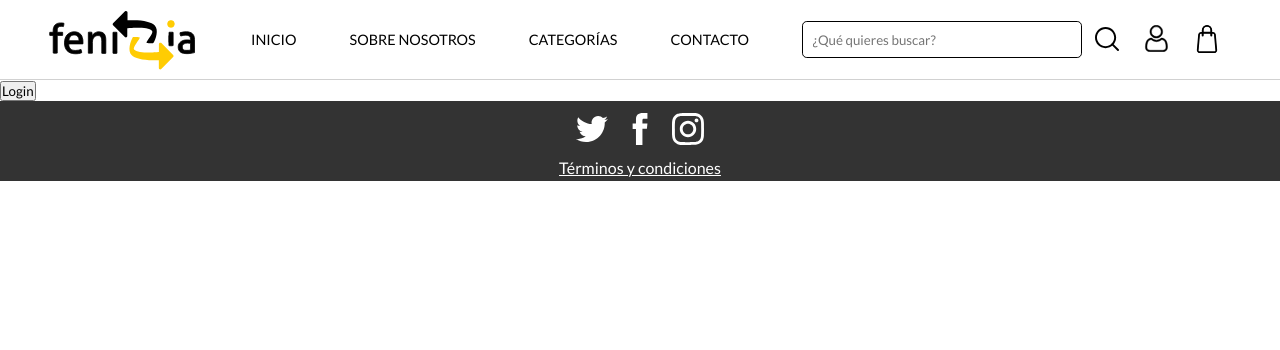
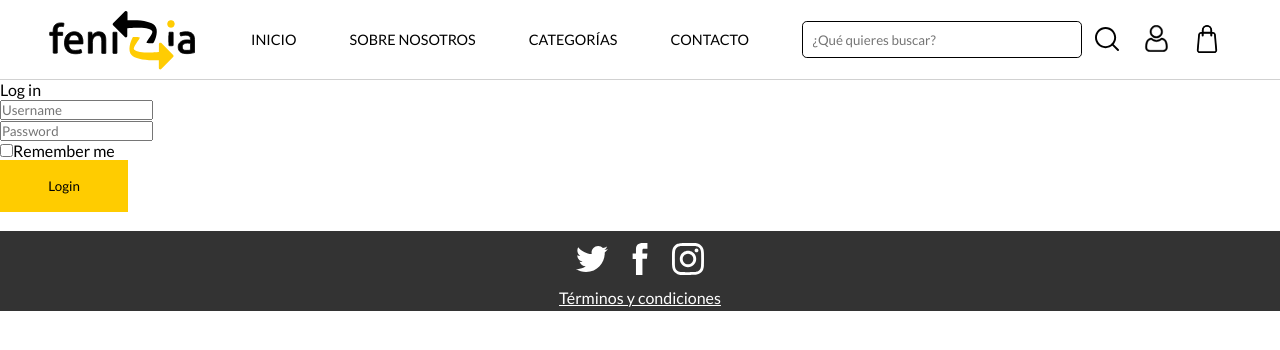
Before and after one commit to simonbesteiro-codurance/fenizia, a React (Create React App) app in the folder fenizia-react/: page /login in a window 1280 px wide. Shown: the top 350 px of the page. Built offline with nearby package versions, Linux system fonts and the light colour scheme; what flux would draw is missing.

Commit message:
modify login flow

```diff
--- a/fenizia-react/src/components/Header.js
+++ b/fenizia-react/src/components/Header.js
@@ -32,7 +32,7 @@ function Header() {
 
       <Link to="/" className="icon__search"></Link>
 
-      <Link to="/profile" className="icon__login"></Link>
+      <Link to="/login" className="icon__login"></Link>
 
       <Link to="/" className="icon__bag"></Link>
     </section>
--- a/fenizia-react/src/components/Login.js
+++ b/fenizia-react/src/components/Login.js
@@ -2,6 +2,7 @@ import React, { useState, useEffect } from "react";
 import "./Login.css";
 import { login, logout } from "../actions/authActions";
 import authStore from "../stores/authStore";
+import Profile from "./Profile";
 
 function Login() {
   const email = "simonbesteiro@gmail.com";
@@ -71,9 +72,38 @@ function Login() {
 
     <>
       {!isLogged && (
-        <button onClick={() => login(email, password)}>Login</button>
+        <>
+          <span>Log in</span>
+
+          <div data-validate="Enter username">
+            <input type="text" name="username" placeholder="Username" />
+            <span data-placeholder=""></span>
+          </div>
+
+          <div data-validate="Enter password">
+            <input type="password" name="pass" placeholder="Password" />
+            <span data-placeholder=""></span>
+          </div>
+
+          <div>
+            <input type="checkbox" name="remember-me" />
+            <label>Remember me</label>
+          </div>
+
+          <div className="login-wrap__form__btn">
+            <button onClick={() => login(email, password)}>Login</button>
+          </div>
+        </>
       )}
-      {isLogged && <button onClick={() => logout()}>Logout</button>}
+      {/* {!isLogged && (
+        //<button onClick={() => login(email, password)}>Login</button>
+      )}  */}
+      {isLogged && (
+        <>
+          <Profile />
+          <button onClick={() => logout()}>Logout</button>
+        </>
+      )}
       <img src={user && user.photoURL} />
       <p>{user && user.email}</p>
     </>
```
